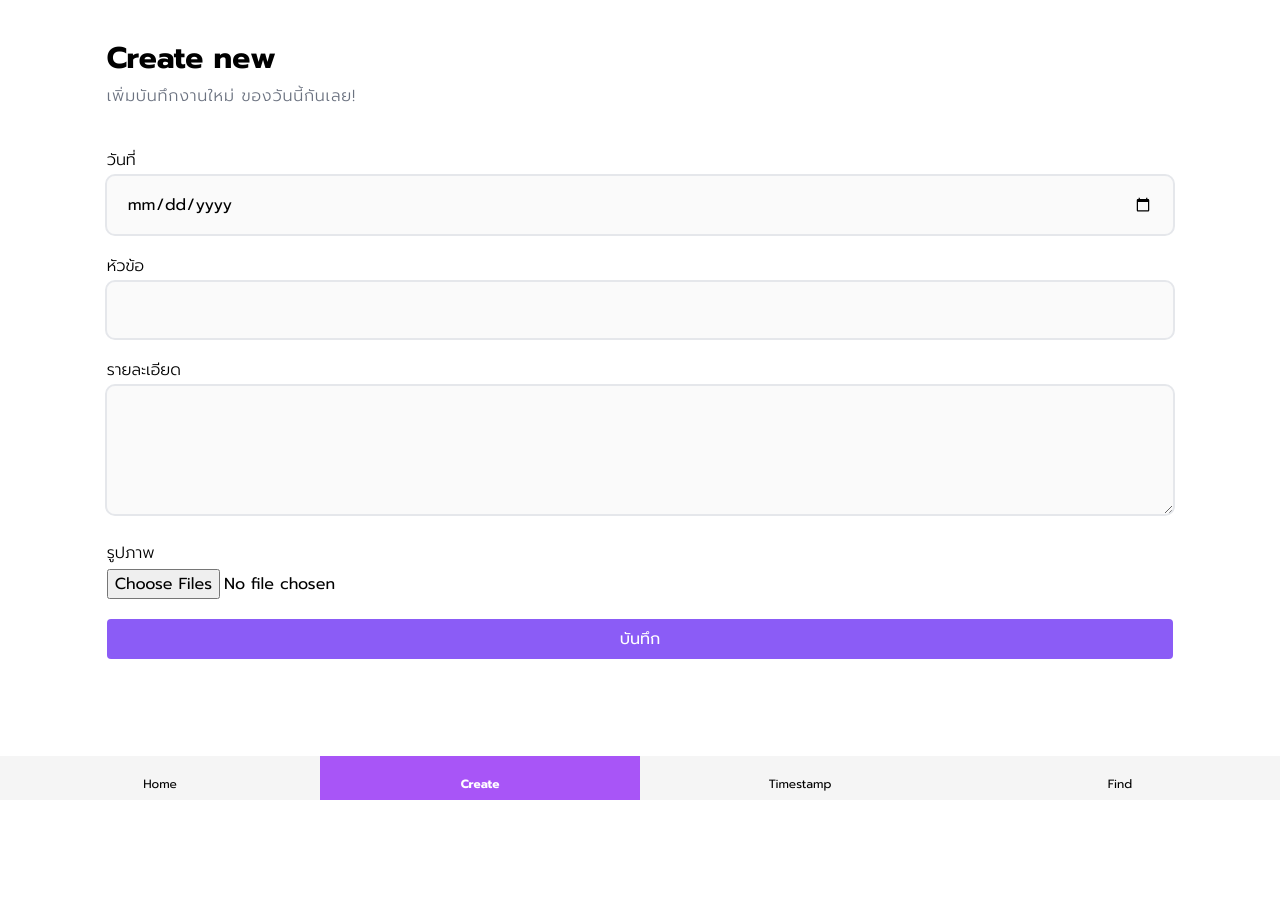
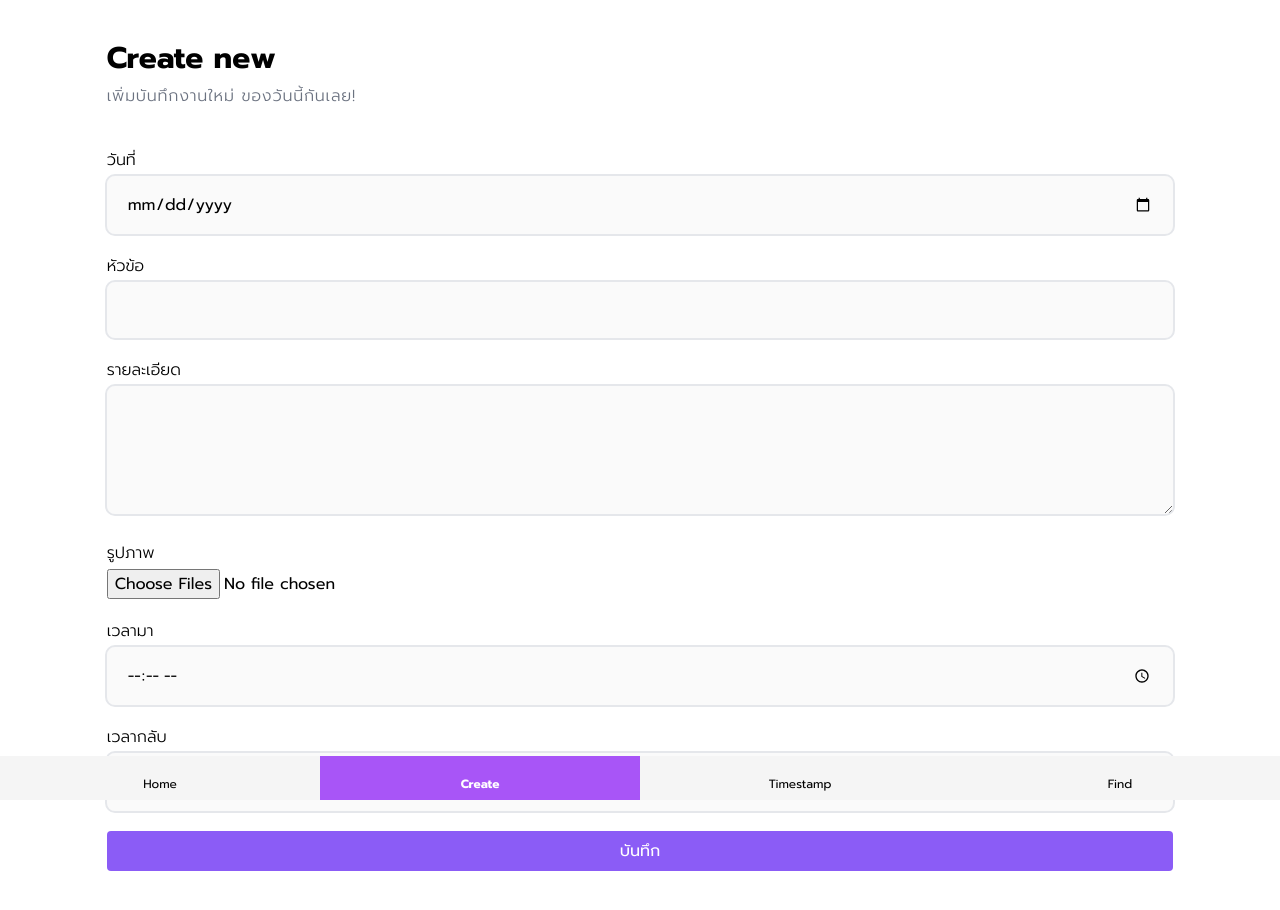
Before and after one commit to slapexs/intern-daily, a React (Vite) app: page /create in a window 1280 px wide. Shown: the top 910 px of the page. Before the commit the page ends 800 px from the top, so only its background shows below. Built offline with nearby package versions, Linux system fonts and the light colour scheme; some icons are missing.

Commit message:
:memo: Add input Enter and Leave time

```diff
--- a/src/pages/Create.tsx
+++ b/src/pages/Create.tsx
@@ -5,12 +5,15 @@ import TextareaField from "../components/TextareaField"
 import FileInputField from "../components/FileInputField"
 import axios from "axios"
 import { NavigateFunction, useNavigate } from "react-router-dom"
+import moment from "moment"
 
 const CratePage: FC = () => {
 	const [topic, setTopic] = useState<string>("")
 	const [detail, setDetail] = useState<string>("")
 	const [date, setDate] = useState<string>("")
 	const [imageName, setImageName] = useState<string[]>([])
+	const [enterTime, setEnterTime] = useState<string>("")
+	const [leaveTime, setLeaveTime] = useState<string>("")
 
 	const navigate: NavigateFunction = useNavigate()
 
@@ -21,6 +24,8 @@ const CratePage: FC = () => {
 		formData.append("topic", topic)
 		formData.append("detail", detail)
 		formData.append("date", date)
+		formData.append("enterTime", enterTime)
+		formData.append("leaveTime", leaveTime)
 		for (let i = 0; i < imageName.length; i++) {
 			formData.append("file", imageName[i])
 		}
@@ -79,9 +84,23 @@ const CratePage: FC = () => {
 							required={false}
 							changeFunction={setImageName}
 						/>
+						<InputFields
+							id="enterTime"
+							label="เวลามา"
+							required={true}
+							type="time"
+							changeFunction={setEnterTime}
+						/>
+						<InputFields
+							id="leaveTime"
+							label="เวลากลับ"
+							required={true}
+							type="time"
+							changeFunction={setLeaveTime}
+						/>
 						<button
 							type="submit"
-							className="px-3 py-2 rounded bg-violet-500 text-white w-full"
+							className="px-3 py-2 mb-10 rounded bg-violet-500 text-white w-full"
 						>
 							บันทึก
 						</button>
```
